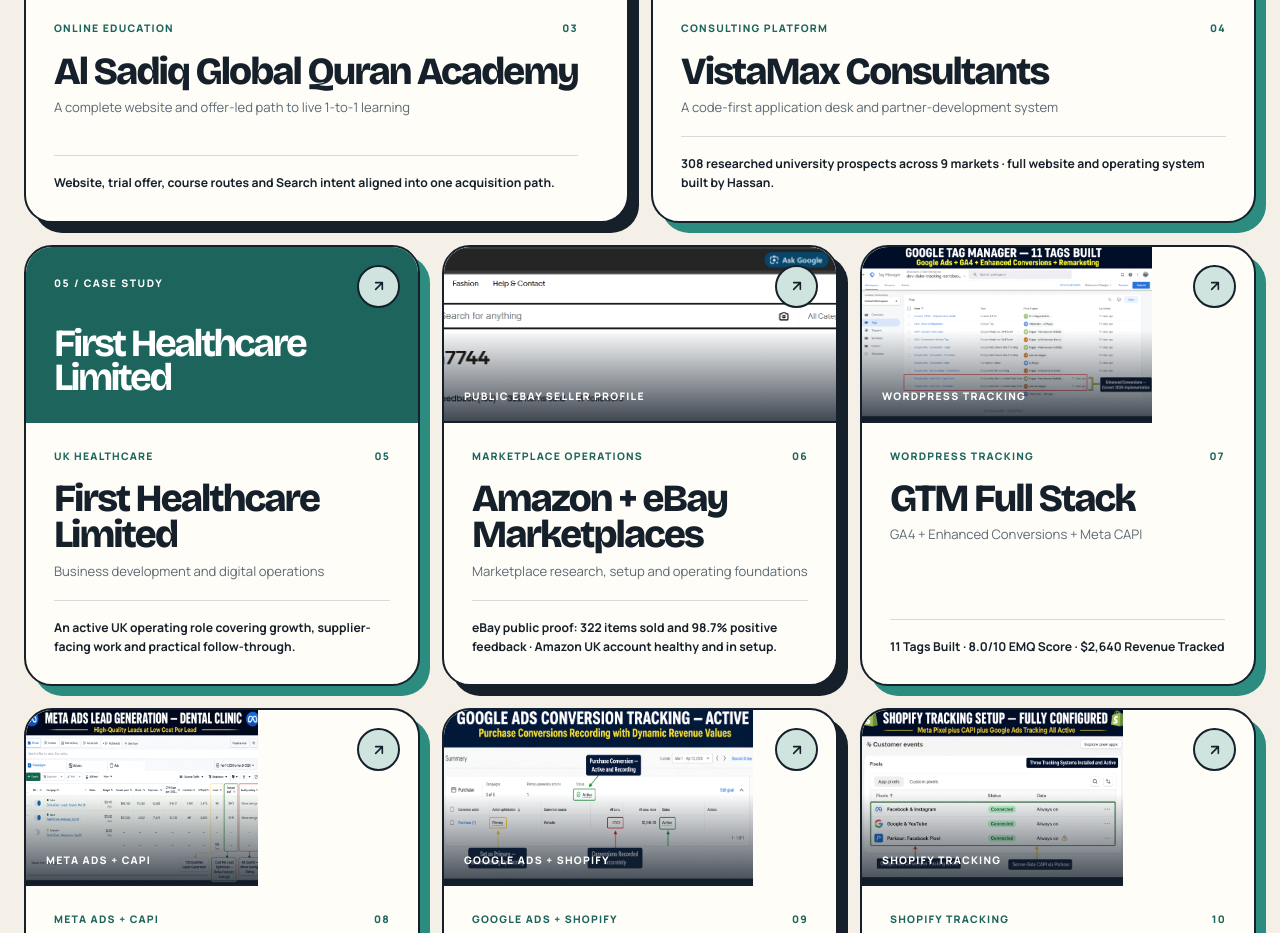
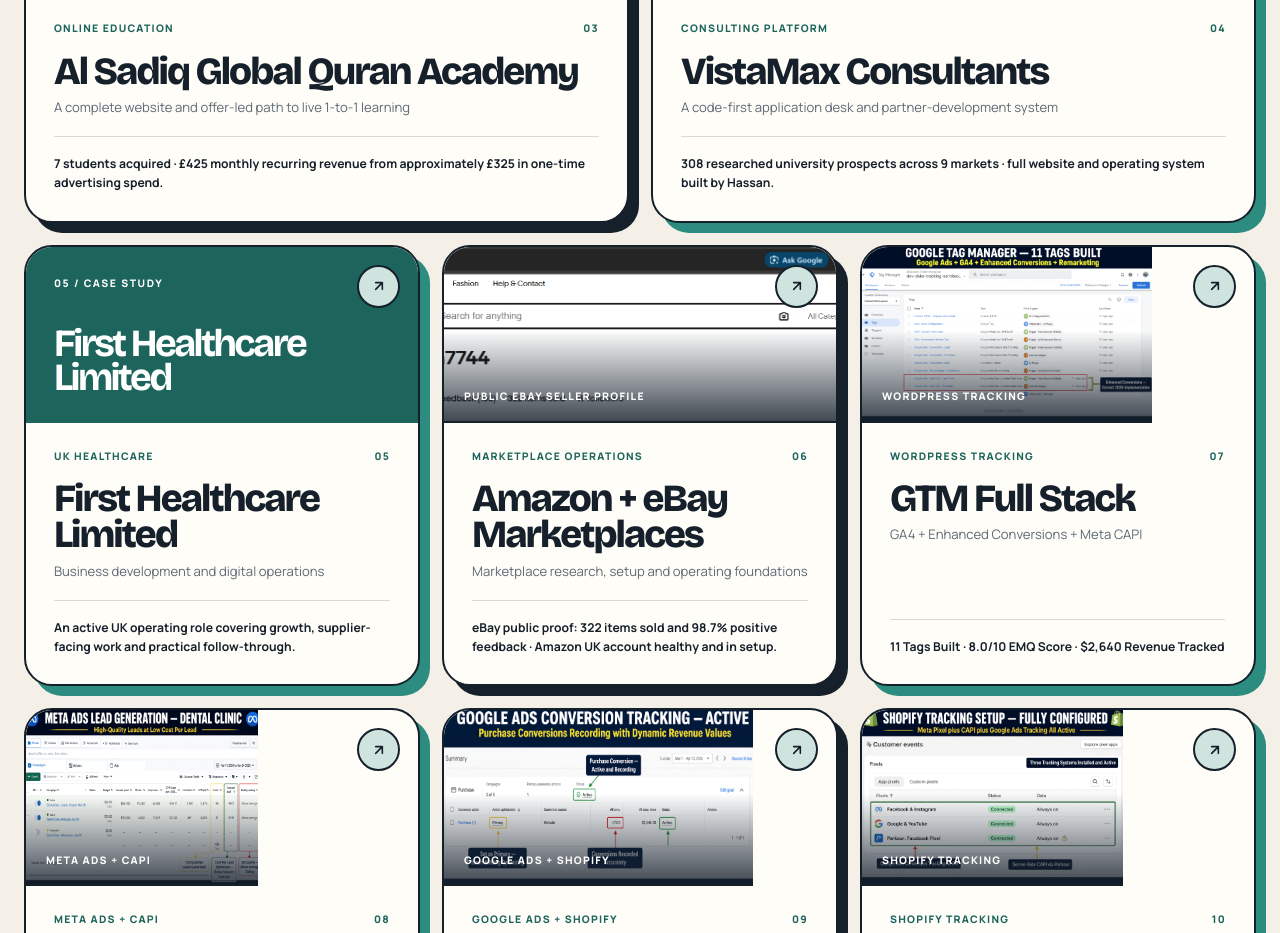
Before and after one commit to hassanali1864/adsvocate-portfolio, a React (Vite) app: page / in a window 1280 px wide. Shown: the part 1820-2753 px from the top of the page. Built offline with nearby package versions, Linux system fonts and the light colour scheme.

Commit message:
Update Academy results and CV

```diff
--- a/src/App.jsx
+++ b/src/App.jsx
@@ -21,7 +21,7 @@
 import fhcGtm from './assets/projects/fhc-gtm.png';
 import fhcMeta from './assets/projects/fhc-meta-creatives.png';
 import academyGoogle from './assets/projects/academy-google-ads.png';
-import resumePdf from './assets/Hassan_Ali_Resume_v3.pdf';
+import resumePdf from './assets/Hassan_Ali_Performance_Marketing_CV_2026.pdf';
 import creativePortfolioPdf from './assets/Hassan_Ali_Creative_Portfolio_2026.pdf';
 import ukSofaSite from './assets/projects/evidence/uk-sofa-site.png';
 import fhcSite from './assets/projects/evidence/fhc-site.png';
@@ -573,7 +573,7 @@
     role: "End-to-end build — WordPress, CRO, free-trial offer, Search structure and measurement",
     category: "Online Education",
     tags: ["WordPress", "Google Ads", "CRO", "Offer Strategy"],
-    proof: "Website, trial offer, course routes and Search intent aligned into one acquisition path.",
+    proof: "7 students acquired · £425 monthly recurring revenue from approximately £325 in one-time advertising spend.",
     media: academySite,
     mediaLabel: "Website designed and built by Hassan",
     coverPosition: "50% 48%",
@@ -581,13 +581,14 @@
     url: "https://alsadiqglobalquranacademy.co.uk/",
     publicEmail: "info@alsadiqglobalquranacademy.co.uk",
     metrics: [
-      { label: "Primary offer", value: "Free 30-min trial" },
-      { label: "Learning model", value: "Live 1-to-1" },
-      { label: "Website", value: "Built end-to-end" },
+      { label: "Students acquired", value: "7" },
+      { label: "Monthly recurring revenue", value: "£425" },
+      { label: "One-time ad spend", value: "≈£325" },
     ],
     content: [
       { type: "text", heading: "The journey", body: "I built the full WordPress experience around the actual decision a parent or adult learner needs to make: understand the live 1-to-1 format, see the available courses and start with a free 30-minute trial. The introductory offer, landing page and enquiry route work as one system." },
       { type: "img", src: academySite, eyebrow: "01 / Offer and website", caption: "The live Academy website, built around a free 30-minute trial and clear 1-to-1 learning routes.", fit: "contain", height: "wide" },
+      { type: "text", heading: "Commercial result", body: "The Academy acquired 7 students and now generates £425 in monthly recurring revenue. The initial advertising spend was PKR 120,000—approximately £325—and was a one-time investment, while the £425 figure is ongoing monthly recurring revenue." },
       { type: "text", heading: "Acquisition and measurement", body: "Search intent is grouped around relevant learning needs and connected to the closest page. Trial and enrolment outcomes are handled in the Academy's private operating records; the advertising platform is deliberately not fed sensitive or religious-profile data. This keeps the public reporting honest while still giving the team a commercial view internally." },
       { type: "img", src: academyGoogle, eyebrow: "02 / Search campaign", caption: "Google Ads account activity for Quran classes. Platform data documents traffic and campaign activity; it is not presented as a complete enrolment register.", fit: "contain", height: "wide" },
     ],
@@ -818,7 +819,7 @@
               <button className="btn-primary" onClick={() => navScrollTo("contact")}>Discuss a Project <Arr /></button>
               <a href={WA_LINK} target="_blank" rel="noopener noreferrer" className="btn-outline">WhatsApp Me</a>
             </div>
-            <a href={resumePdf} download="Hassan_Ali_Resume_v3.pdf" className="hero-dl-link fade-up d5"><Download size={13} />Download Resume</a>
+            <a href={resumePdf} download="Hassan_Ali_Performance_Marketing_CV_2026.pdf" className="hero-dl-link fade-up d5"><Download size={13} />Download Resume</a>
             <div className="hero-tags fade-up d5">
               {["Google Ads Certified", "GA4 Certified", "Meta Ads Certified"].map((t, i) => <span key={i} className="hero-tag">{t}</span>)}
             </div>
```
Also changed, not shown: 1 other file (tests, documents, lock files or other folders).
